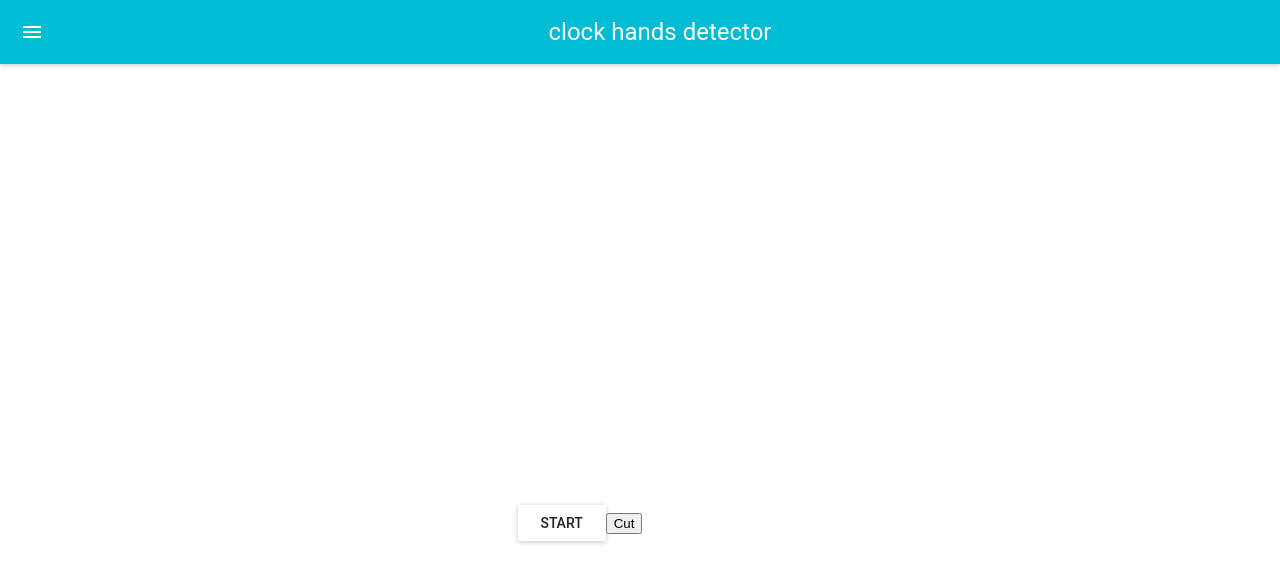
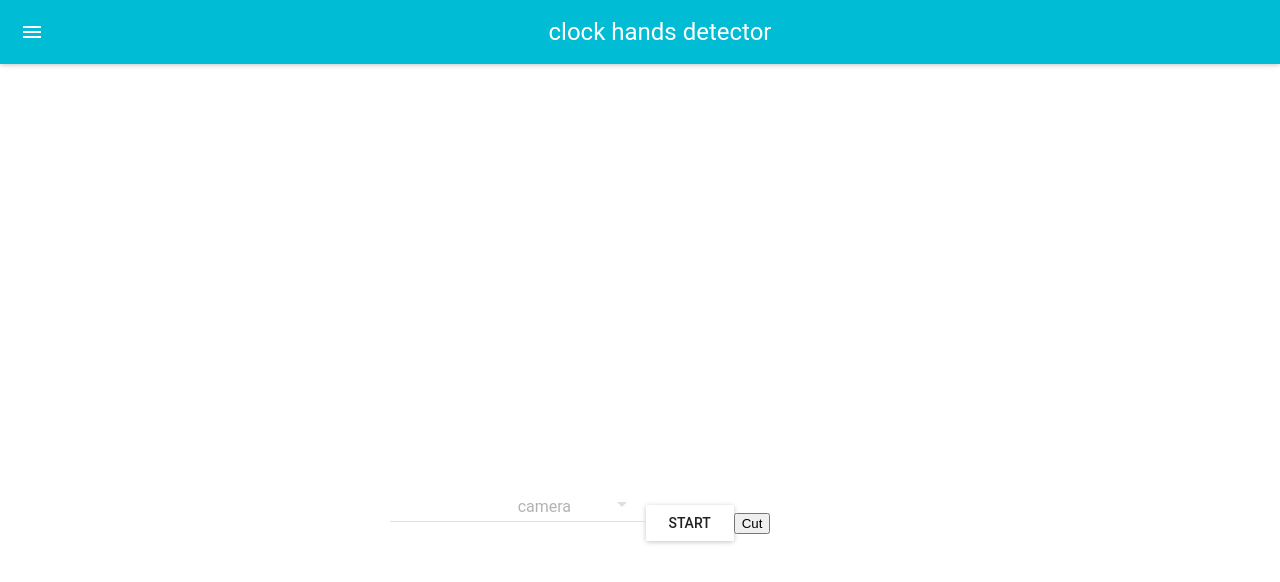
Before and after one commit to odanado/clock-hands-detector, a React (Create React App) app: page / in a window 1280 px wide. Shown: the top 582 px of the page. Built offline with nearby package versions, Linux system fonts and the light colour scheme.

Commit message:
add CameraSelectField

```diff
--- a/src/App.js
+++ b/src/App.js
@@ -1,6 +1,7 @@
 import React, { Component } from 'react';
 import AppBar from 'material-ui/AppBar';
 import RaisedButton from 'material-ui/RaisedButton';
+import CameraSelectField from './CameraSelectField';
 import './App.css';
 
 class App extends Component {
@@ -41,7 +42,16 @@
     }
 
     startVideo() {
-    navigator.mediaDevices.getUserMedia({ video: {facingMode: "environment"}, audio: false })
+        if (window.stream) {
+            window.stream.getTracks().forEach(track =>  track.stop());
+        }
+
+        let videoSource = this.refs.cameraSelectField.state.currentId;
+        let constraints = {
+            audio: false,
+            video: {deviceId: videoSource ? {exact: videoSource} : undefined}
+        };
+        navigator.mediaDevices.getUserMedia(constraints)
             .then((stream) => {
                 this.refs.localVideo.src = window.URL.createObjectURL(stream);
                 setTimeout(() => this.drawSquare(5), 1000);
@@ -62,16 +72,17 @@
         canvas.height = this.squareSize;
         context.drawImage(this.refs.localVideo, srcX, srcY, srcWidth, srcHeight, 0, 0, this.squareSize, this.squareSize);
     }
+
     render() {
         return (
             <div className="App">
-        <AppBar title="clock hands detector"/>
+                <AppBar title="clock hands detector" />
                 <div style={{ margin: "10px auto", top: "100px" }}>
                     <canvas id="square" ref="square" style={{ position: "absolute", width: "50%" }}></canvas>
                     <video id="localVideo" ref="localVideo" autoPlay style={{ width: "50%", solid: "black" }}></video>
                 </div>
-
-        <RaisedButton label="Start" onClick={this.startVideo}/>
+                <CameraSelectField ref="cameraSelectField" id="cameraSelectField" handleChange={this.startVideo} />
+                <RaisedButton label="Start" onClick={this.startVideo} />
                 <button onClick={this.cutImage}>Cut</button>
                 <canvas ref="canvas" style={{ width: "120px", height: "120px" }}></canvas>
             </div>
--- /dev/null
+++ b/src/CameraSelectField.js
@@ -0,0 +1,56 @@
+import React, { Component } from 'react';
+import SelectField from 'material-ui/SelectField';
+import MenuItem from 'material-ui/MenuItem';
+
+class CameraSelectField extends Component {
+    state = {
+        deviceIds: [],
+        currentId: null
+    }
+    constructor(props) {
+        super(props)
+        this.handleChange = this.handleChange.bind(this);
+
+        this.acquireCameraDeviceIds();
+    }
+
+    acquireCameraDeviceIds() {
+        navigator.mediaDevices.enumerateDevices().then((devices) => {
+            for (let i = 0; i < devices.length; i++) {
+                let device = devices[i];
+                if (device.kind === 'videoinput') {
+                    this.setState(prevState => ({
+                        deviceIds: [...prevState.deviceIds, device.deviceId],
+                        currentId: prevState.currentId
+                    }));
+                }
+            }
+        });
+    }
+    handleChange(event, index, value) {
+        this.setState(prevState => (
+            {
+                deviceIds: prevState.deviceIds,
+                currentId: value
+            }
+        ));
+        this.props.handleChange();
+    }
+
+    render() {
+        return (
+            <SelectField
+                floatingLabelText="camera"
+                id="cameraSelectField"
+                ref="cameraSelectField"
+                value={this.state.currentId}
+                onChange={this.handleChange}>
+            {
+                this.state.deviceIds.map((id, i) => <MenuItem value={id} key={id} primaryText={`Camera ${i}`} />)
+            }
+            </SelectField>
+        );
+    }
+}
+
+export default CameraSelectField;
```
Lines whose indentation alone changed are shown as unchanged.
